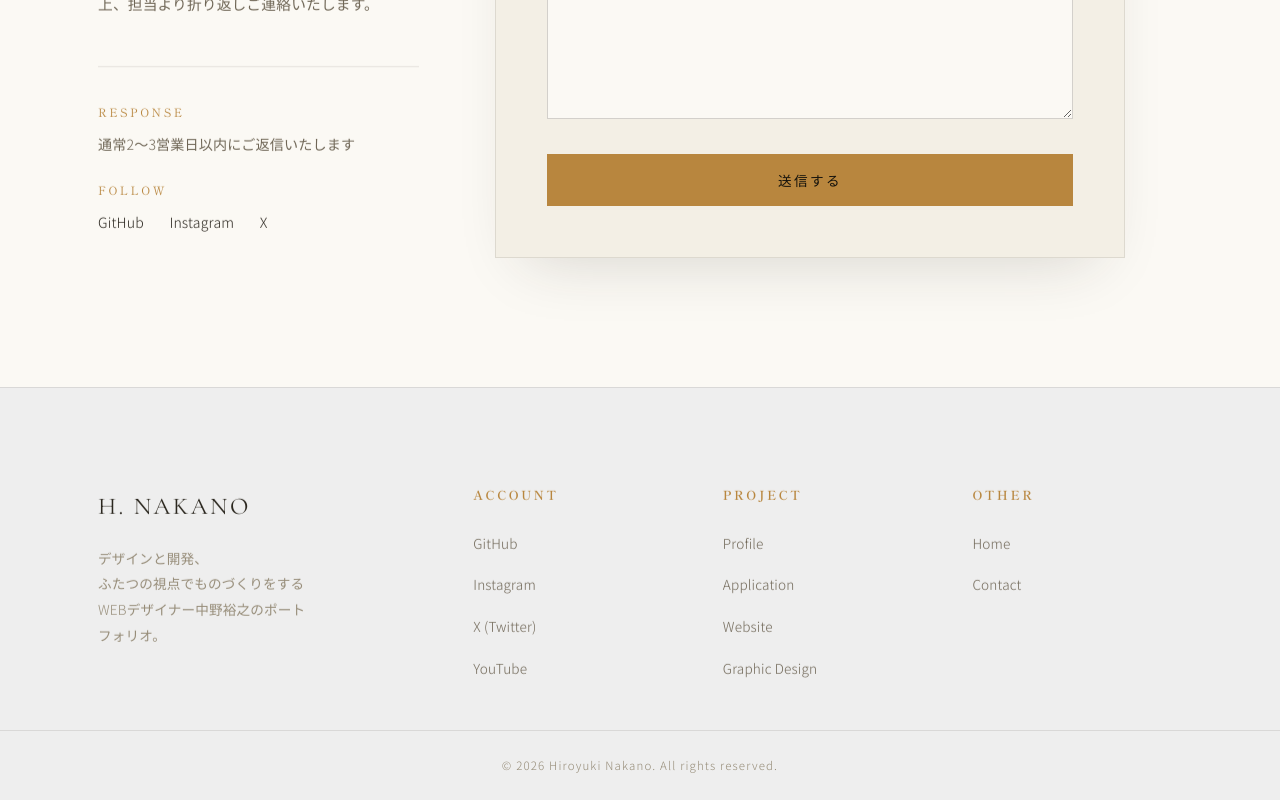
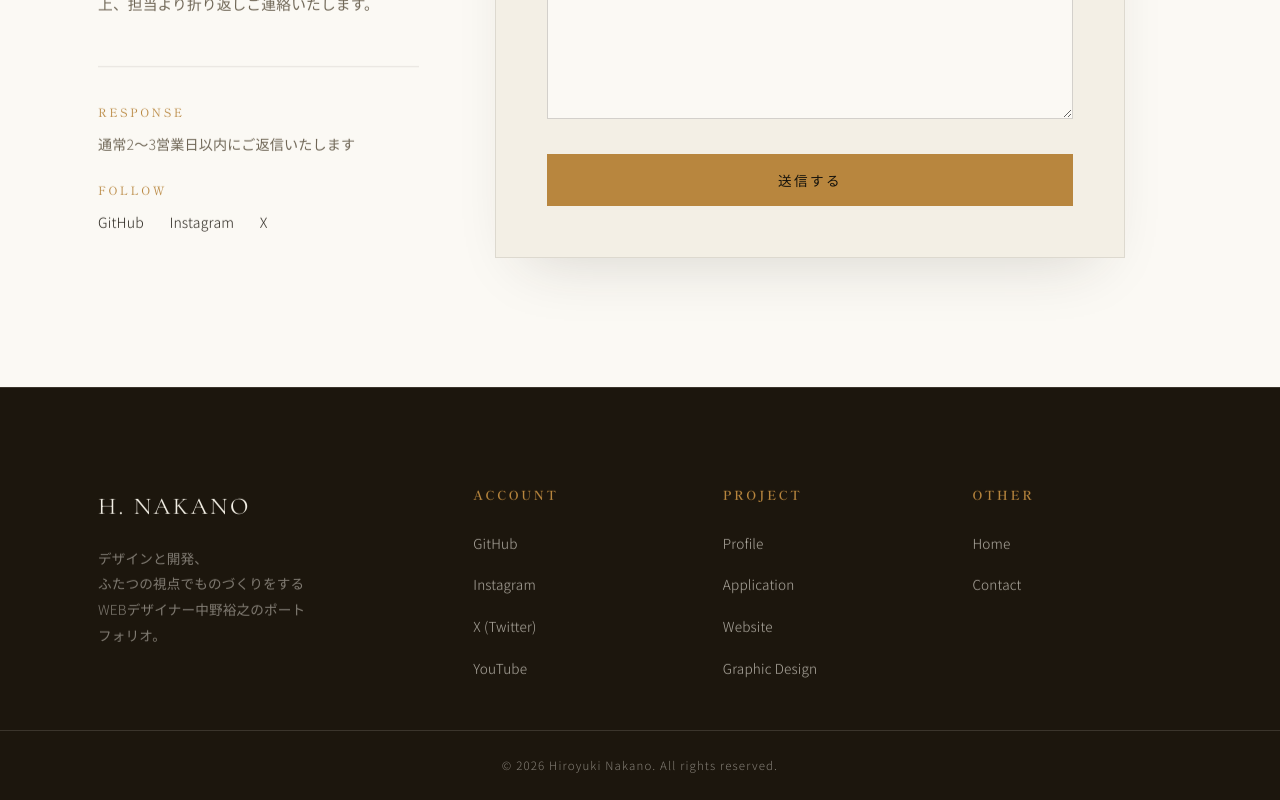
Before and after one commit to nakano-hiroyuki/portfolio-react, a React (Vite) app: page /contact in a window 1280 px wide. Shown: the part 1084-1884 px from the top of the page. Built offline with nearby package versions, Linux system fonts and the light colour scheme.

Commit message:
💄 フッター背景色変更

```diff
--- a/src/components/Footer.css
+++ b/src/components/Footer.css
@@ -1,6 +1,12 @@
 .site-footer {
+  --text: #f3efe5;
+  --text-muted: rgba(243, 239, 229, 0.7);
+  --text-faint: rgba(243, 239, 229, 0.48);
+  --line: rgba(243, 239, 229, 0.14);
+
   border-top: 1px solid var(--line);
-  background: rgb(238, 238, 238);
+  background: #1c160d;
+  color: var(--text);
   padding-top: clamp(3.5rem, 8vw, 6rem);
 }
 
```
